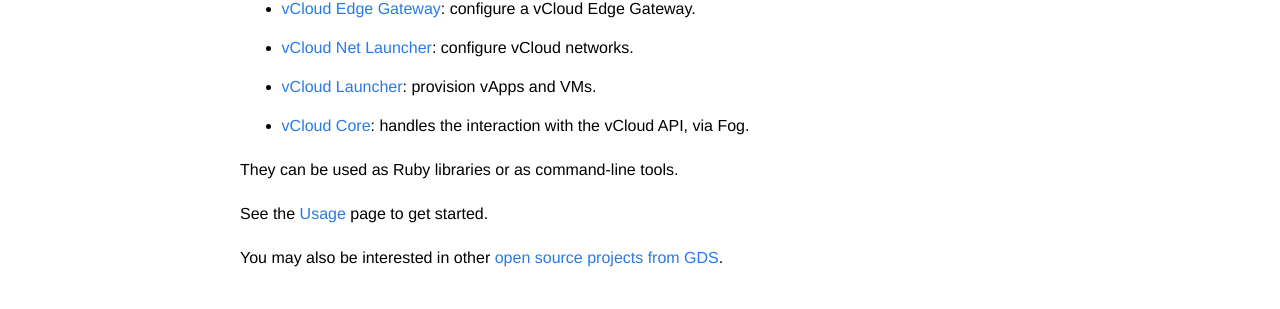
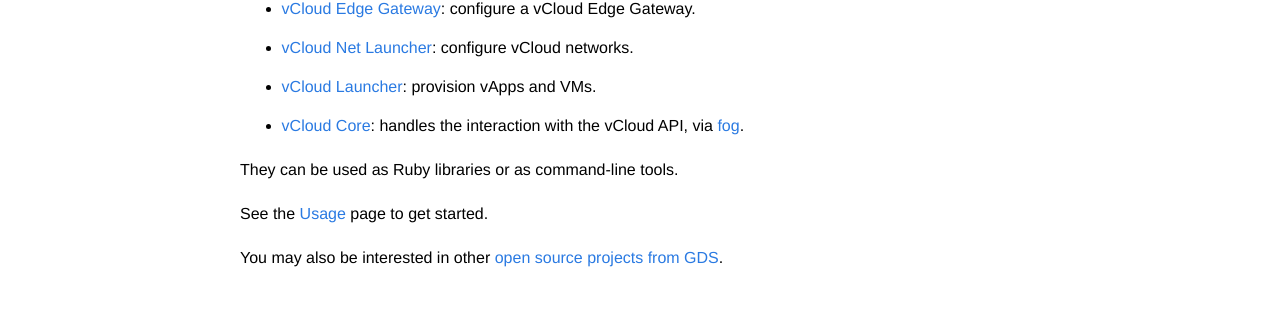
Before and after one commit to gds-operations/vcloud-tools, a Jekyll site: the page built from index.md, in a window 1280 px wide. Shown: the part 208-517 px from the top of the page. Built offline with Jekyll 4.4.1, drawn with Linux system fonts in a browser that asks for light colours; Markdown is read by kramdown in place of the engine named in the settings; some of the changed lines change nothing that is shown.

Commit message:
Correct case of fog and add link while there

```diff
--- a/index.md
+++ b/index.md
@@ -7,7 +7,7 @@
 - [vCloud Edge Gateway](https://github.com/alphagov/vcloud-edge_gateway): configure a vCloud Edge Gateway.
 - [vCloud Net Launcher](https://github.com/alphagov/vcloud-net_launcher): configure vCloud networks.
 - [vCloud Launcher](https://github.com/alphagov/vcloud-launcher): provision vApps and VMs.
-- [vCloud Core](https://github.com/alphagov/vcloud-core): handles the interaction with the vCloud API, via Fog.
+- [vCloud Core](https://github.com/alphagov/vcloud-core): handles the interaction with the vCloud API, via [fog](http://fog.io/).
 
 They can be used as Ruby libraries or as command-line tools.
 
```
